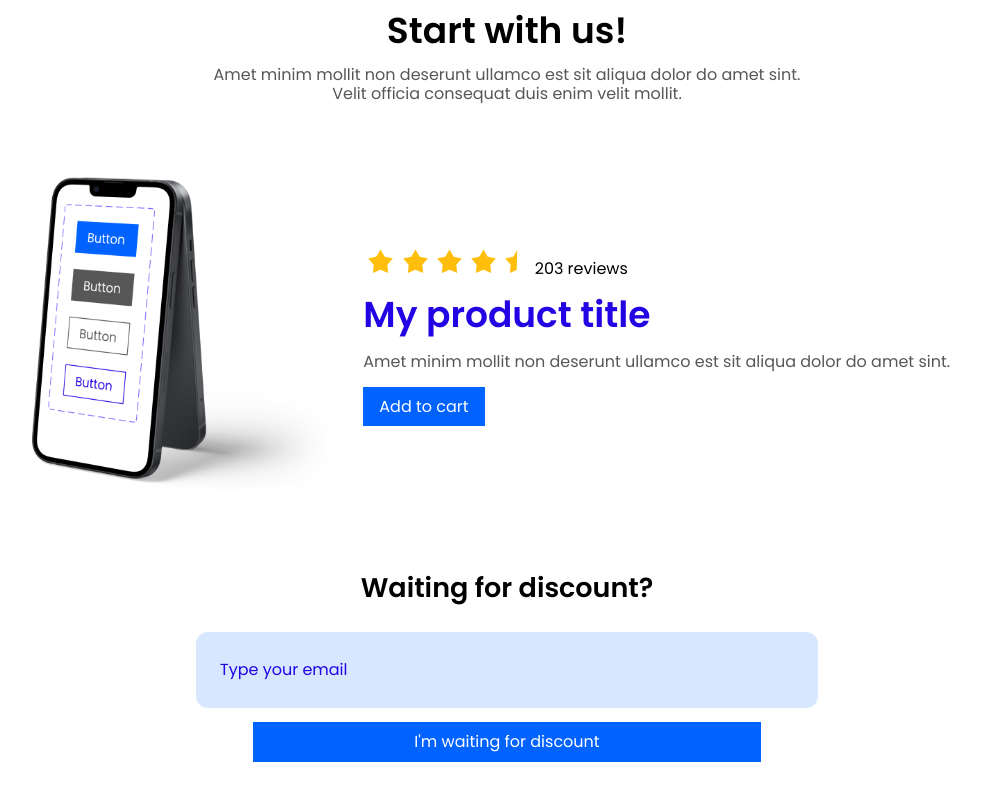
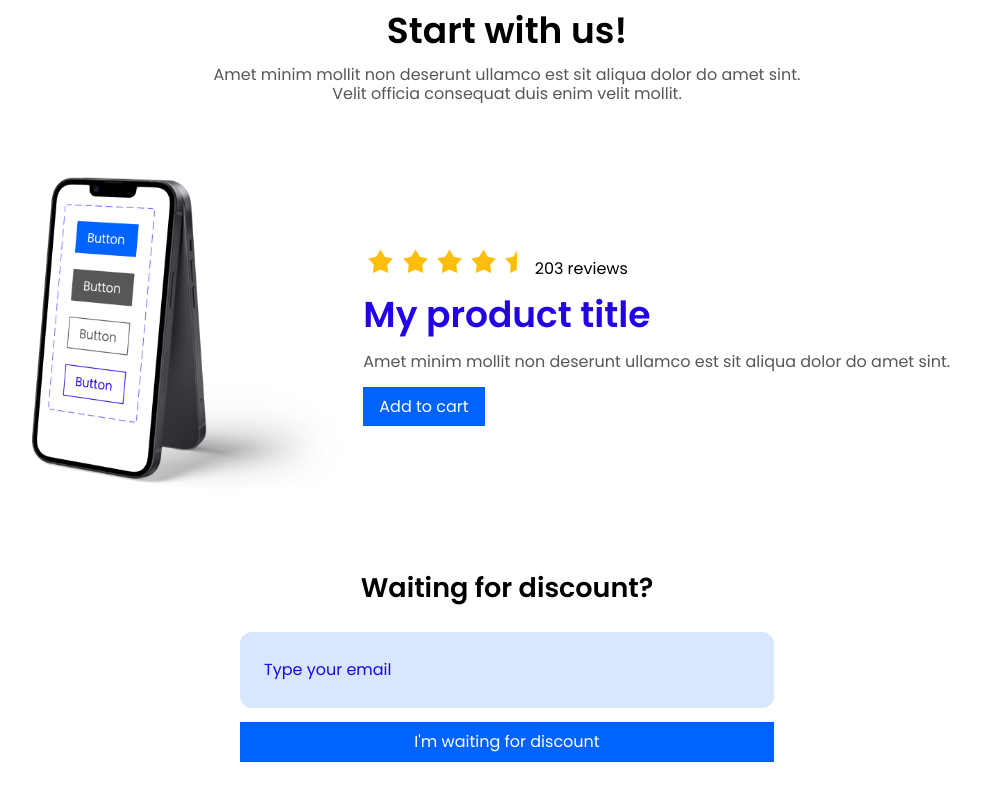
Before and after one commit to reypalka/fe22122022, a plain HTML site: page 03Homework/landing.html in a window 1280 px wide. Shown: the part 3324-4124 px from the top of the page, without its empty margins (133-1114 px from the left). Drawn offline with Linux system fonts and the light colour scheme.

Commit message:
fix discount button

```diff
--- a/03Homework/landing.html
+++ b/03Homework/landing.html
@@ -227,6 +227,7 @@
         </div>
         <div class="discount">
             <h3>Waiting for discount?</h3>
+            <div class="type-email">
                 <form action="">
                     <input type="text" placeholder= "Type your email" id="email">
                 </form>
@@ -234,6 +235,7 @@
                     I'm waiting for discount
                 </button >
             </div>
+        </div>
     </section>
 </body>
 </html>
--- a/03Homework/style/landing.css
+++ b/03Homework/style/landing.css
@@ -339,22 +339,24 @@ header{
     font-style: normal;
     font-weight: 400;
     font-size: 16px;
-    margin-top: 28px;
     margin-bottom: 14px;
+    margin-left: auto;
+    margin-right: auto;
     padding-top: 25px;
     padding-left: 24px;
-    padding-right: 282px ;
     padding-bottom: 26px;
     text-decoration: none;
     background-color: rgba(58, 134, 255, 0.2) ;
     border: none;
     border-radius: 12px;
+    width: 508px;
+    color: #2203E4;
 }
 ::placeholder {
     color: #2203E4;
 }
 .blue-long{
-    padding: 10px 161px;
+    padding: 10px 174px;
     font-size: 16px;
     line-height: 120%;
     font-family: 'Poppins';
@@ -363,4 +365,10 @@ header{
     color: white;
     background-color: #0062FF;
     border: none;
+    width: auto;
 }
+.type-email {
+    margin-left: auto;
+    margin-right: auto;
+    margin-top: 28px;
+}
```
Lines whose indentation alone changed are shown as unchanged.
